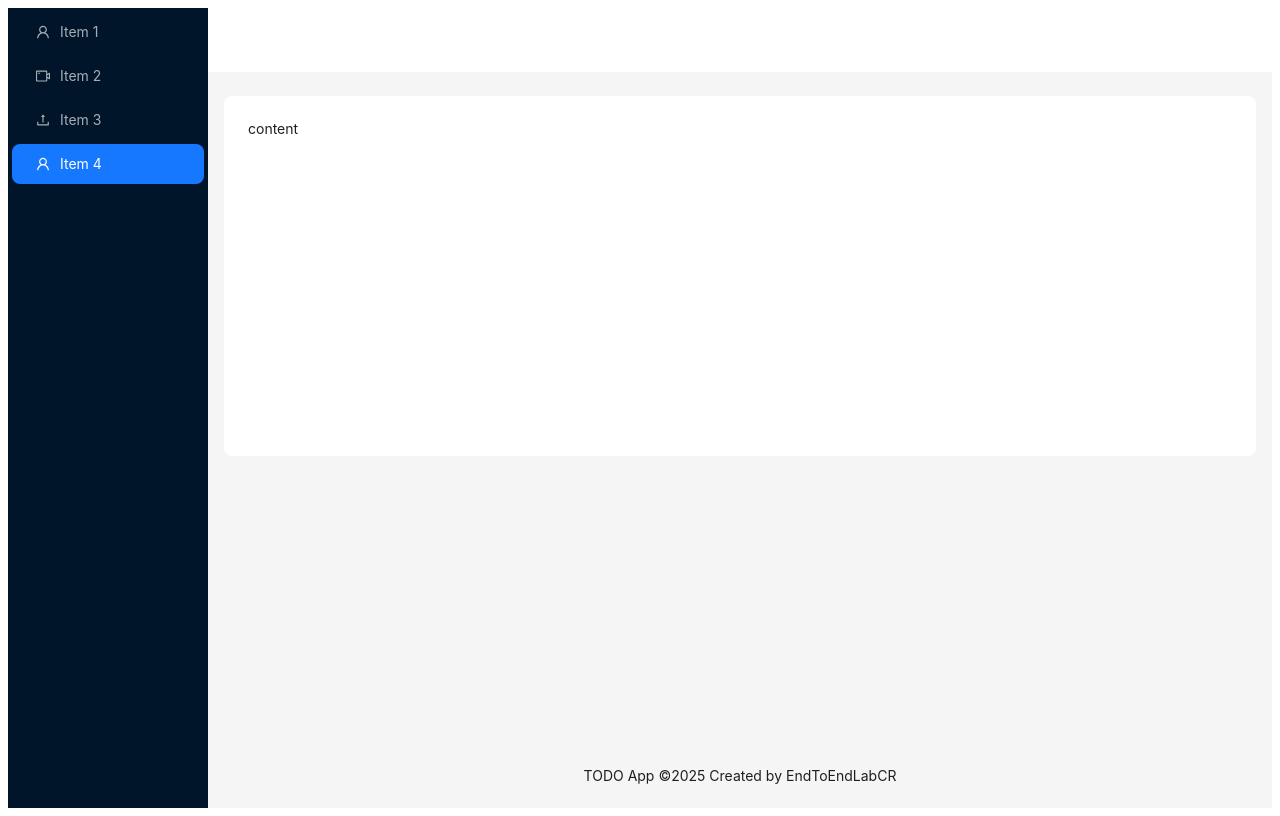
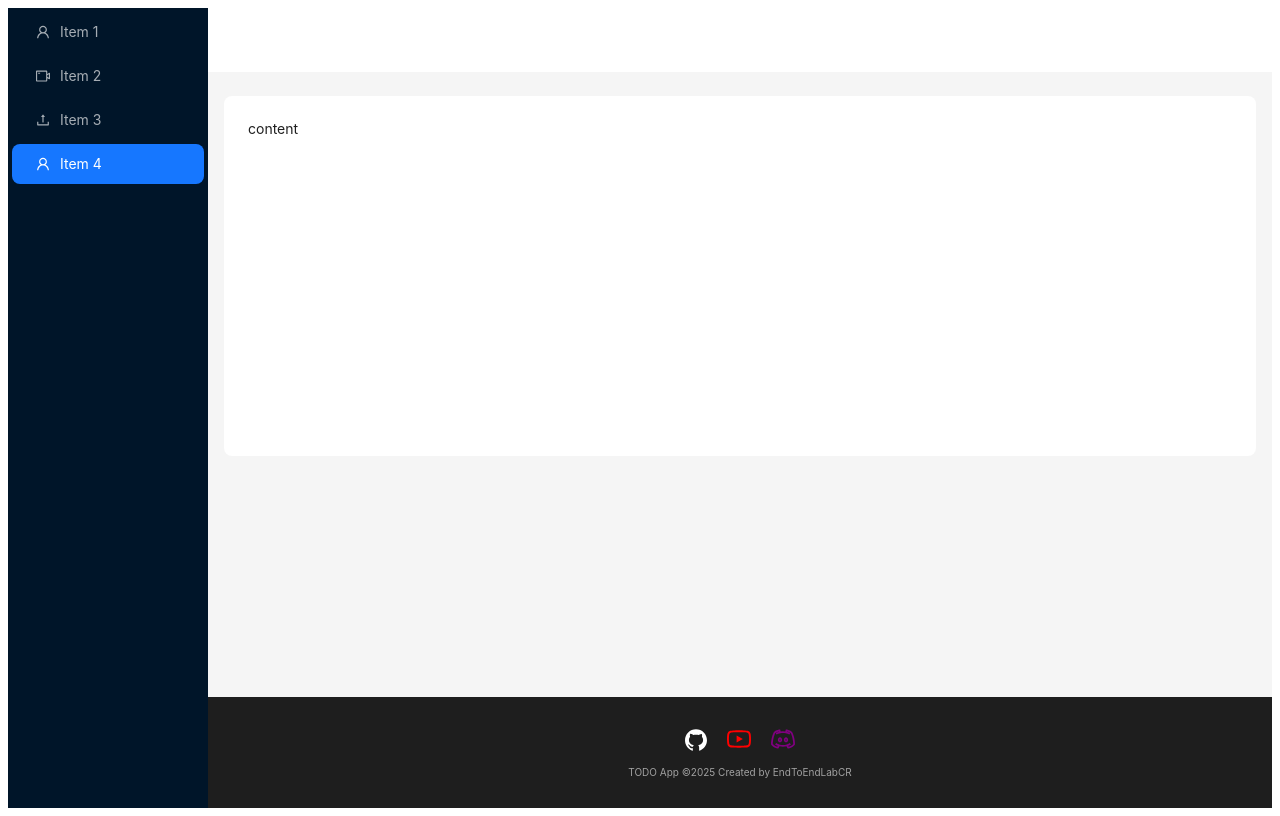
Before and after one commit to EndToEndLabCR/todoapp-web-react, a React (Vite) app: page / in a window 1280 px wide. Built offline with nearby package versions, Linux system fonts and the light colour scheme.

Commit message:
Adding styles to the footer

```diff
--- a/package.json
+++ b/package.json
@@ -10,6 +10,7 @@
     "preview": "vite preview"
   },
   "dependencies": {
+    "@ant-design/icons": "^5.6.1",
     "antd": "^5.26.7",
     "react": "^19.1.0",
     "react-dom": "^19.1.0",
--- /dev/null
+++ b/src/shared/components/layout/footer/Footer.css
@@ -0,0 +1,50 @@
+.footer {
+    background-color: #1E1E1E;
+    padding: 30px 0;
+    text-align: center;
+}
+
+.github-icon{
+  color: white;
+  font-size: 22px;
+  margin: 0 10px;
+  transition: color 0.3s, transform 0.2s;
+}
+
+.github-icon:hover {
+  color: #4078c0;
+  text-shadow: 0 0 8px #4078c0;
+  transform: scale(1.2);
+}
+
+.youtube-icon{
+  color: red;
+  font-size: 24px;
+  margin: 0px 10px;
+  transition: color 0.3s, transform 0.2s;
+}
+
+.youtube-icon:hover {
+  color: #ff0000;
+  text-shadow: 0 0 8px #ff0000;
+  transform: scale(1.2);
+}
+
+.discord-icon{
+  color: purple;
+  font-size: 24px;
+  margin: 0 10px;
+  transition: color 0.3s, transform 0.2s;
+}
+
+.discord-icon:hover {
+  color: #5865f2;
+  text-shadow: 0 0 8px #5865f2;
+  transform: scale(1.2);
+}
+
+.footer-text {
+    text-align: center;
+    color: #A1A1A1;
+    font-size: 10px;
+}
--- a/src/shared/components/layout/footer/Footer.tsx
+++ b/src/shared/components/layout/footer/Footer.tsx
@@ -1,7 +1,27 @@
+import { DiscordOutlined, GithubFilled, YoutubeOutlined } from "@ant-design/icons";
 import { Layout } from "antd";
+import "./Footer.css";
 
 const { Footer } = Layout;
 
 export function AppFooter() {
-  return <Footer style={{ textAlign: "center" }}>TODO App ©{new Date().getFullYear()} Created by EndToEndLabCR</Footer>;
+  return (
+  <Footer className="footer">
+    <a href="https://github.com/EndToEndLabCR" target="_blank">
+      <GithubFilled className="github-icon"/>
+    </a>
+
+    <a href="https://www.youtube.com/@endtoendlabcr" target="_blank">
+      <YoutubeOutlined className="youtube-icon"/>
+    </a>
+
+    <a href="https://github.com/EndToEndLabCR" target="_blank">
+      <DiscordOutlined className="discord-icon"/>
+    </a>
+
+    <div className = "footer-text" style={{ marginTop: "15px" }}>
+    TODO App ©{new Date().getFullYear()} Created by EndToEndLabCR
+    </div>
+
+    </Footer>);
 }
```
Also changed, not shown: 1 other file (tests, documents, lock files or other folders).
